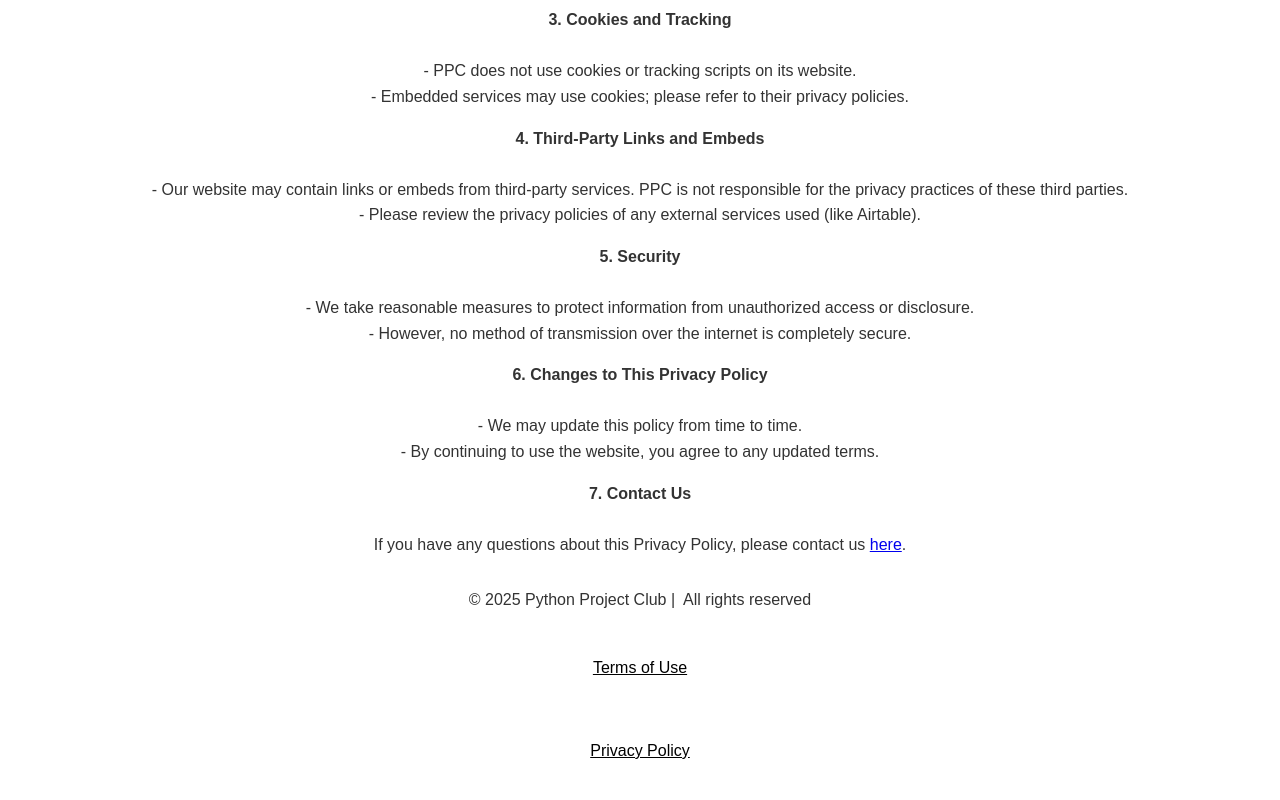
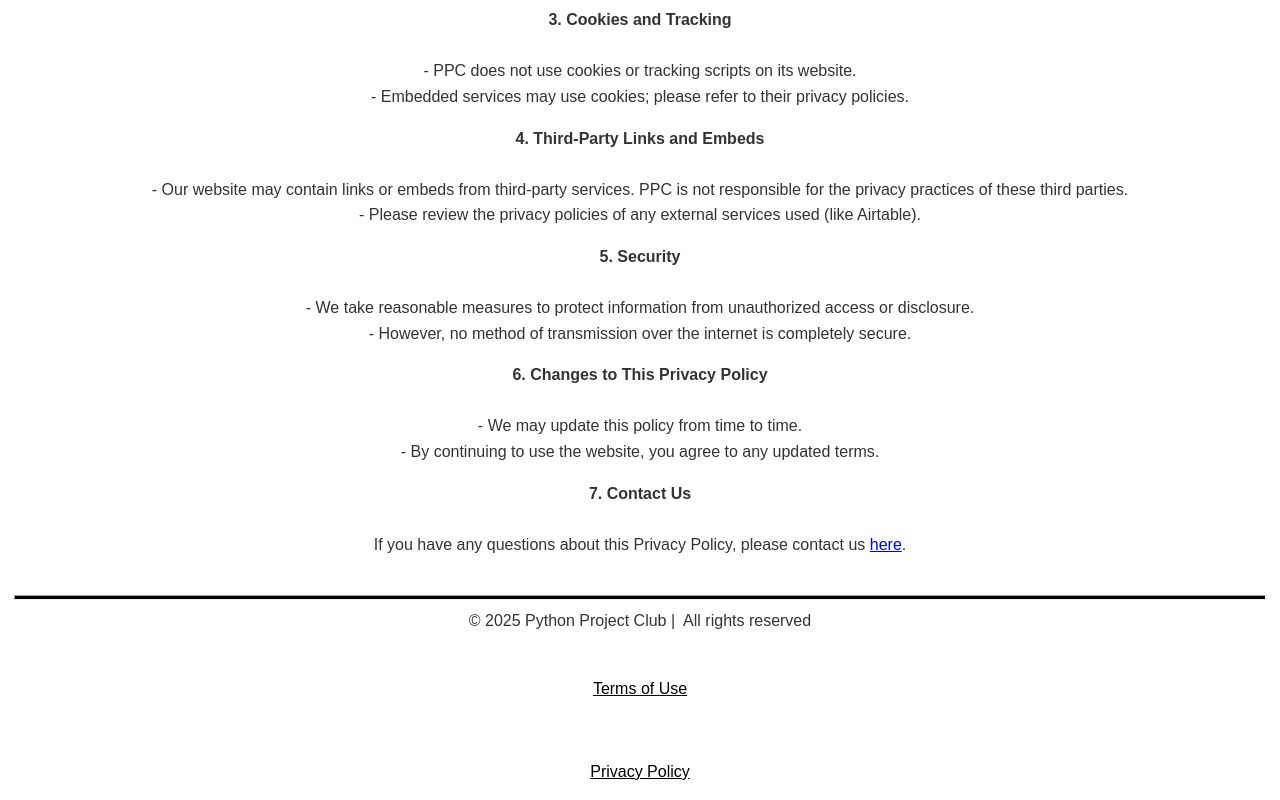
Before and after one commit to asdfKC/PPC-website, a plain HTML site: page privacy.html in a window 1280 px wide. Shown: the part 532-1332 px from the top of the page. Drawn offline with Linux system fonts and the light colour scheme.

Commit message:
Just some bug fixes

```diff
--- a/privacy.html
+++ b/privacy.html
@@ -10,6 +10,12 @@
 
 
 <style>
+
+    hr {
+    height: 3px;
+    color: black;
+    background-color: black;
+    }
 
     .foot-text {
         color: black;
@@ -175,7 +181,7 @@ nav {
         <!-- Added id and placeholder href for the script -->
         <li><a class="link" href="index.html">Home</a></li>
         <li><a href="projects.html" class="link">Projects</a></li>
-        <li>Coming Soon</li>
+        <li><a href="members.html" class ="link" id="members-link">Members</a></li>
         <li>Coming Soon</li>
     </ul>
 </div>
@@ -307,6 +313,7 @@ If you have any questions about this Privacy Policy, please contact us <a href="
 
 
 <footer>
+        <hr>
         © 2025 Python Project Club |  All rights reserved
         <br>
         <!-- Added links and ids for the script -->
```
